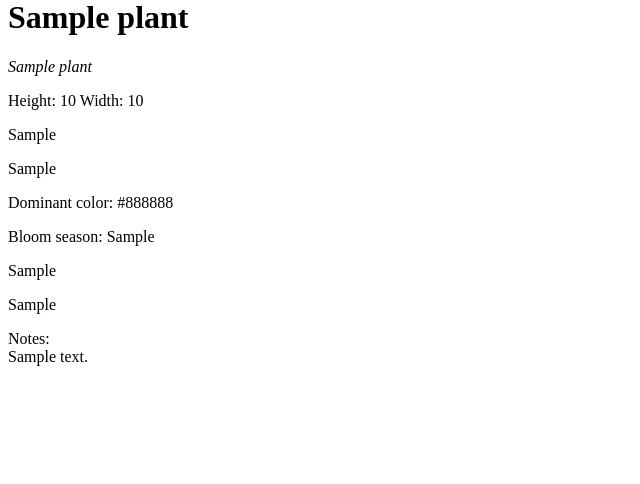
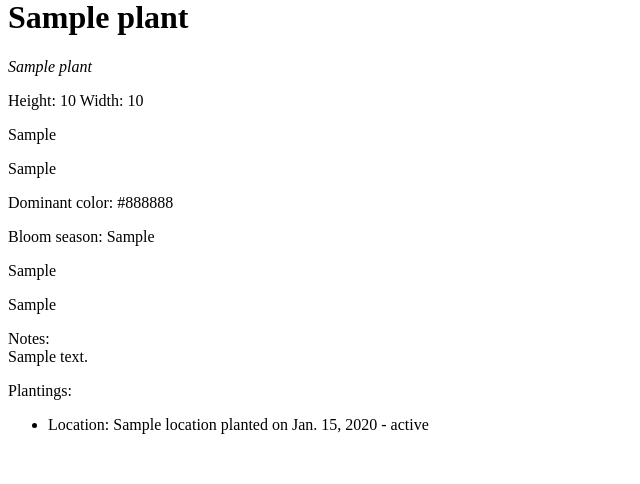
Before and after one commit to leskat47/garden_tracker, a Django app: page /tracker/plant/1 in a window 1280 px wide. Shown: the part 22-506 px from the top of the page, without its empty margins (0-640 px from the left). Run offline with Django 3.2, Linux system fonts and the light colour scheme; tables that the repository leaves empty hold one stand-in row (values such as "Sample post").

Commit message:
Add plantings per plant

```diff
--- a/tracker/templates/tracker/plant_detail.html
+++ b/tracker/templates/tracker/plant_detail.html
@@ -17,6 +17,14 @@
     <p>{% for soil in plant.soil.all %}{{ soil.soil_type}} {% endfor %}</p>
     <p>Notes:<br>
       {{ plant.notes }}</p>
+    Plantings:
+    <ul>
+    {% for planting in plant.planting_set.all %}
+      <li>Location:
+        {{ planting.location }}
+        planted on {{ planting.date }} - {{ planting.status }}</li>
+    {% endfor %}
+    <ul>
 
   </body>
 </html>
--- a/tracker/views.py
+++ b/tracker/views.py
@@ -28,6 +28,8 @@ class PlantDetailView(generic.DetailView):
     """ Show data about a particular species of plant """
     model = Plant
 
+    queryset = Plant.objects.prefetch_related('planting_set')
+
 
 class LogView(generic.ListView):
     # model = Log
```
